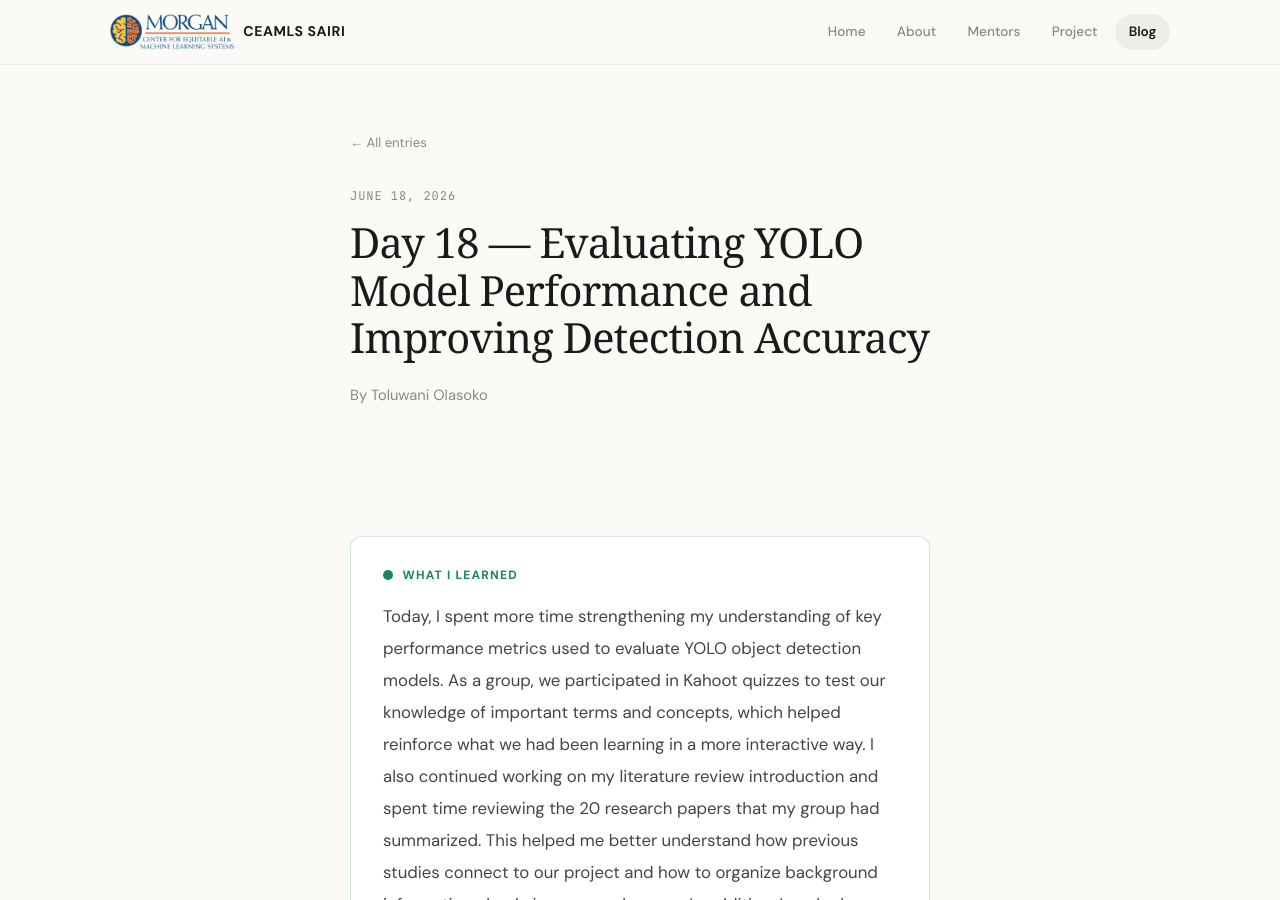
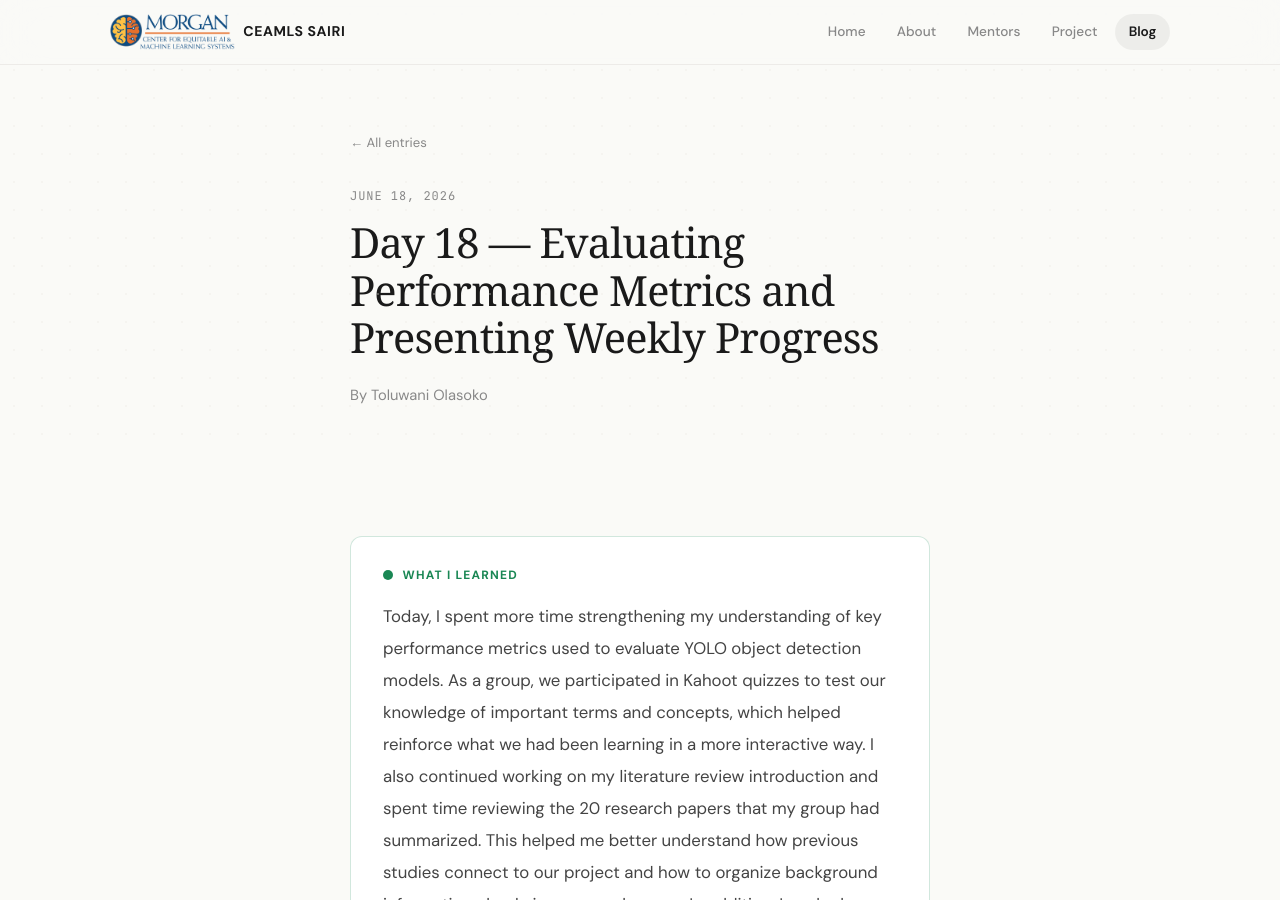
Before and after one commit to Toluwani101/toluwani101ceamls26.github.io, a Jekyll site: the page built from _posts/2026-06-18-day-18.md, in a window 1280 px wide and 900 px high. Built offline with Jekyll 4.4.1, drawn with Linux system fonts in a browser that asks for light colours; some web fonts are replaced.

Commit message:
Update post title for clarity on content focus

```diff
--- a/_posts/2026-06-18-day-18.md
+++ b/_posts/2026-06-18-day-18.md
@@ -1,6 +1,6 @@
 ---
 layout: post
-title: "Day 18 — Evaluating YOLO Model Performance and Improving Detection Accuracy"
+title: "Day 18 — Evaluating Performance Metrics and Presenting Weekly Progress"
 date: 2026-06-18
 permalink: /day18.html
 tags: ["Research Lab", "Weekly Presentation"]
```
